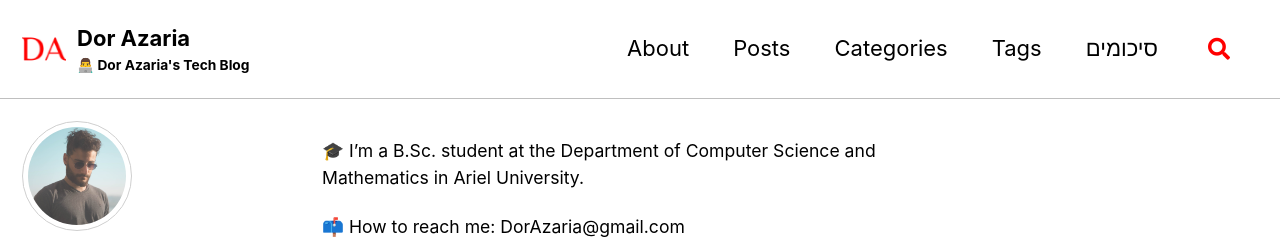
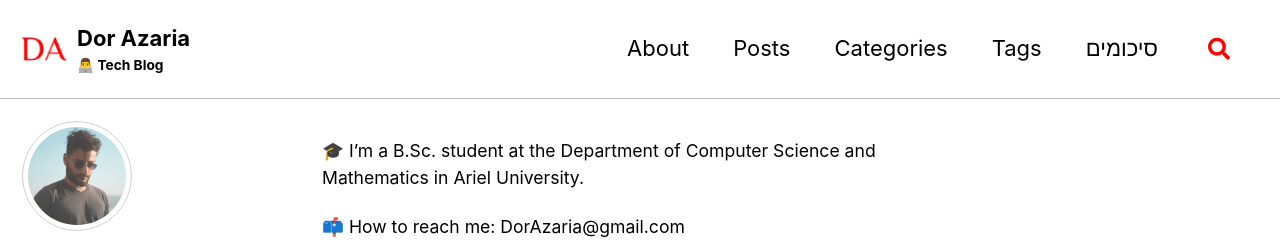
Before and after one commit to DorAzaria/dorazaria.github.io, a Jekyll site: the page built from index.html, in a window 1280 px wide and 990 px high. Shown: the top 243 px of the window. Built offline with Jekyll 4.4.1, drawn with Linux system fonts in a browser that asks for light colours; cached includes are drawn as plain includes; the list of posts is cut into pages by our own code.

Commit message:
Update _config.yml

```diff
--- a/_config.yml
+++ b/_config.yml
@@ -18,7 +18,7 @@
 locale                   : "en-US"
 title                    : "👨‍💻 Dor Azaria's Tech Blog"
 title_separator          : "|"
-subtitle                 : "👨‍💻 Dor Azaria's Tech Blog" # site tagline that appears below site title in masthead
+subtitle                 : "👨‍💻 Tech Blog" # site tagline that appears below site title in masthead
 name                     : "Dor Azaria"
 description              : "Tech Blog."
 url                      : "https://dorazaria.github.io/" # the base hostname & protocol for your site e.g. "https://mmistakes.github.io"
```
